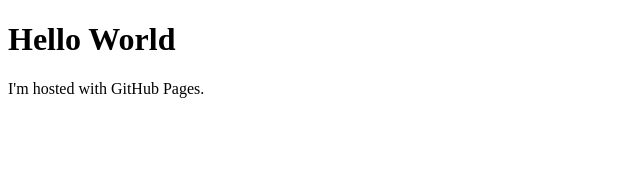
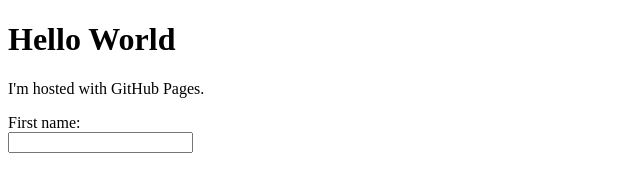
Before and after one commit to AndreiTheGamer/turcon.github.io, a plain HTML site: page index.html in a window 1280 px wide. Shown: the whole page, without its empty margins (0-640 px from the left). Drawn offline with Linux system fonts and the light colour scheme.

Commit message:
Update index.html

```diff
--- a/index.html
+++ b/index.html
@@ -3,5 +3,7 @@
 <body>
 <h1>Hello World</h1>
 <p>I'm hosted with GitHub Pages.</p>
+<label for="fname">First name:</label><br>
+<input type="text" id="fname" name="fname"><br>
 </body>
 </html>
```
